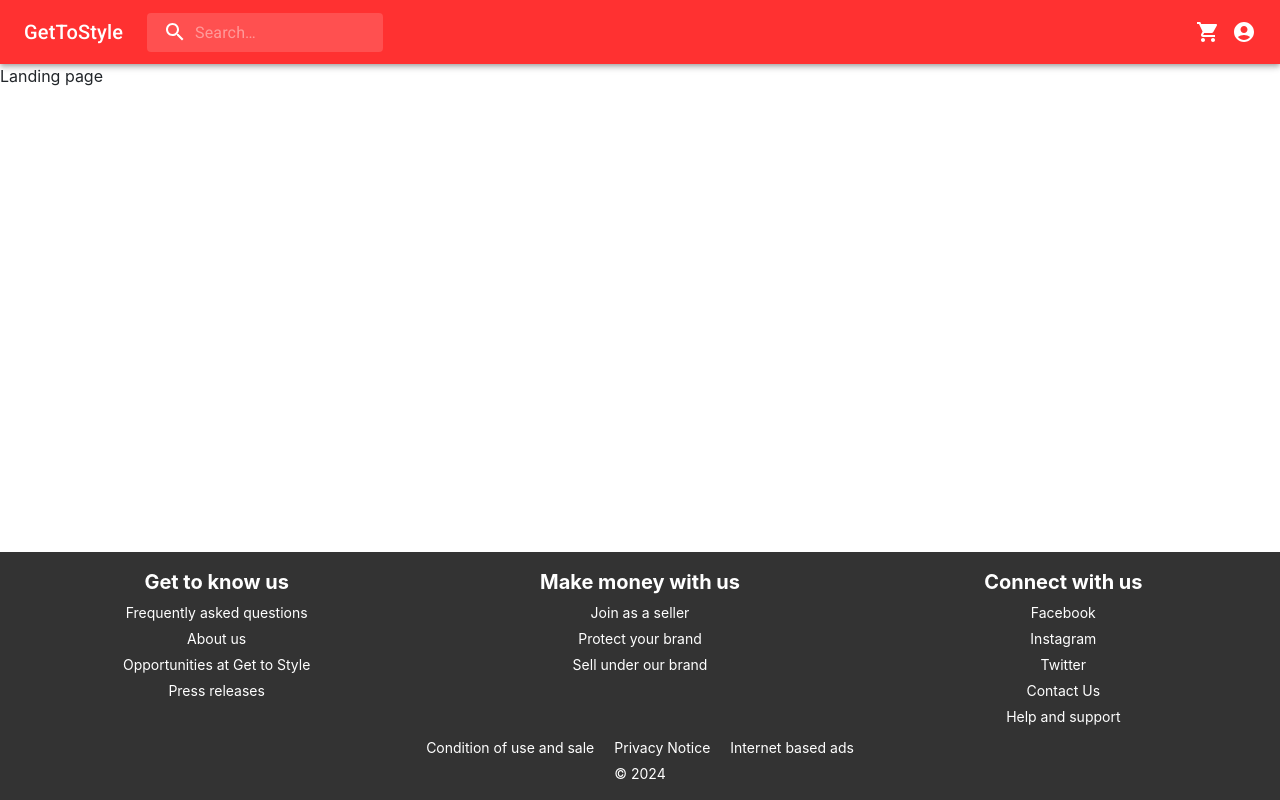
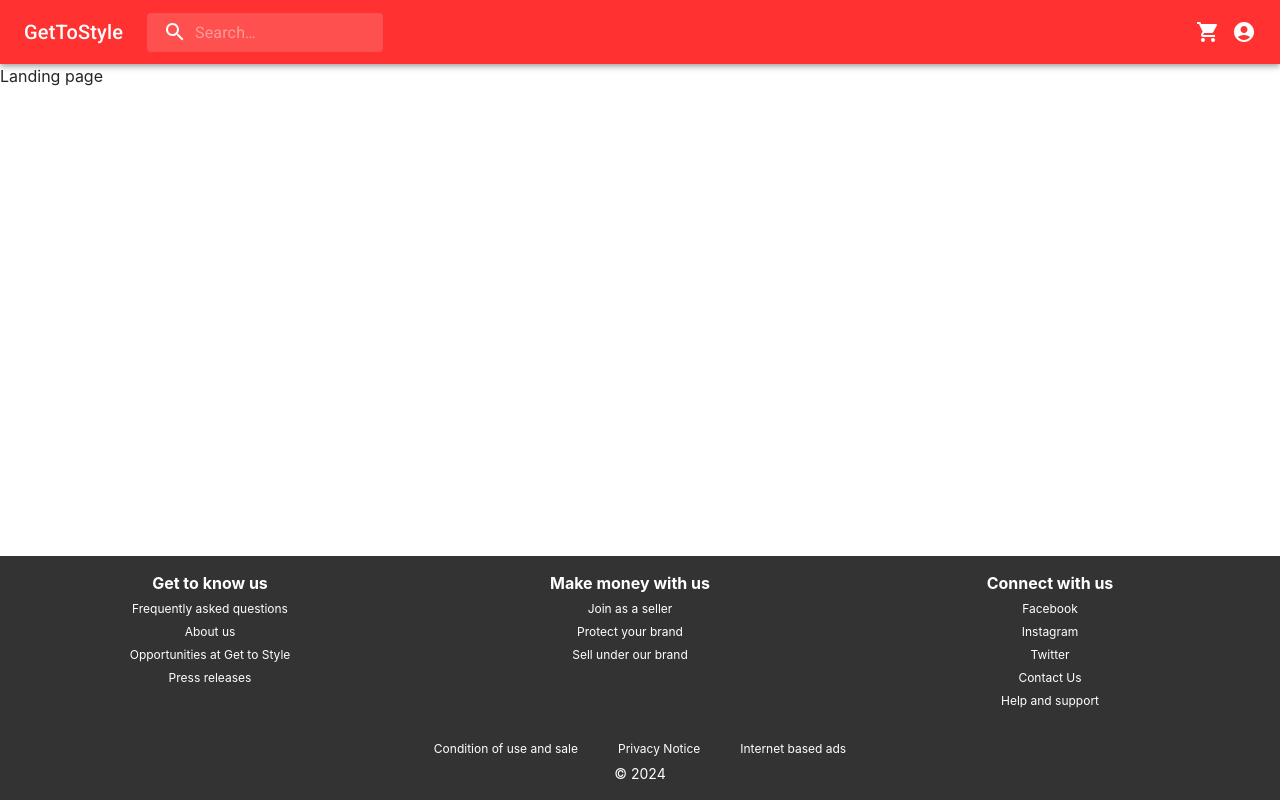
Before and after one commit to AbhinavChaitanya01/ecommerce-frontend, a React (Create React App) app: page / in a window 1280 px wide. Built offline with nearby package versions, Linux system fonts and the light colour scheme.

Commit message:
Fix: Footer

```diff
--- a/src/components/FooterBody.jsx
+++ b/src/components/FooterBody.jsx
@@ -4,8 +4,24 @@ const FooterBody = () => {
   const currentYear = new Date().getFullYear();
 
   const linkStyle = {
-    textDecoration: 'none', // Remove underline
-    color: '#fff',         // Set the text color to white
+    textDecoration: 'none',
+    color: '#fff',
+  };
+
+  const columnStyle = {
+    flex: 1,
+    marginRight: '20px',
+  };
+
+  const sectionStyle = {
+    margin: '5px 0',
+    fontSize: '0.75rem',
+  };
+
+  const headingStyle = {
+    margin: '5px 0',
+    fontSize: '1rem',
+    fontWeight: 'bold',
   };
 
   return (
@@ -14,44 +30,39 @@ const FooterBody = () => {
       color: '#fff',
       padding: '10px',
       paddingBottom: 0,
-      position: 'fixed',
+      position: 'absolute',
       bottom: 0,
       width: '100%',
       textAlign: 'center',
     }}>
       <div style={{ display: 'flex' }}>
-        {/* First Div */}
-        <div style={{ flex: 1, marginRight: '10px' }}>
-          <p style={{ margin: '5px 0', fontSize: '20px', fontWeight: 'bold' }}>Get to know us</p>
-          <p style={{ margin: '5px 0', fontSize: '14px' }}><a href="/" style={linkStyle}>Frequently asked questions</a></p>
-          <p style={{ margin: '5px 0', fontSize: '14px' }}><a href="/" style={linkStyle}>About us</a></p>
-          <p style={{ margin: '5px 0', fontSize: '14px' }}><a href="/" style={linkStyle}>Opportunities at Get to Style</a></p>
-          <p style={{ margin: '5px 0', fontSize: '14px' }}><a href="/" style={linkStyle}>Press releases</a></p>
+        <div style={columnStyle}>
+          <p style={headingStyle}>Get to know us</p>
+          <p style={sectionStyle}><a href="/" style={linkStyle}>Frequently asked questions</a></p>
+          <p style={sectionStyle}><a href="/" style={linkStyle}>About us</a></p>
+          <p style={sectionStyle}><a href="/" style={linkStyle}>Opportunities at Get to Style</a></p>
+          <p style={sectionStyle}><a href="/" style={linkStyle}>Press releases</a></p>
         </div>
-
-        {/* Second Div */}
-        <div style={{ flex: 1, marginRight: '10px' }}>
-          <p style={{ margin: '5px 0', fontSize: '20px', fontWeight: 'bold' }}>Make money with us</p>
-          <p style={{ margin: '5px 0', fontSize: '14px' }}><a href="/" style={linkStyle}>Join as a seller</a></p>
-          <p style={{ margin: '5px 0', fontSize: '14px' }}><a href="/" style={linkStyle}>Protect your brand</a></p>
-          <p style={{ margin: '5px 0', fontSize: '14px' }}><a href="/" style={linkStyle}>Sell under our brand</a></p>
+        <div style={columnStyle}>
+          <p style={headingStyle}>Make money with us</p>
+          <p style={sectionStyle}><a href="/" style={linkStyle}>Join as a seller</a></p>
+          <p style={sectionStyle}><a href="/" style={linkStyle}>Protect your brand</a></p>
+          <p style={sectionStyle}><a href="/" style={linkStyle}>Sell under our brand</a></p>
         </div>
-
-        {/* Third Div */}
-        <div style={{ flex: 1 }}>
-          <p style={{ margin: '5px 0', fontSize: '20px', fontWeight: 'bold' }}>Connect with us</p>
-          <p style={{ margin: '5px 0', fontSize: '14px' }}><a href="/" style={linkStyle}>Facebook</a></p>
-          <p style={{ margin: '5px 0', fontSize: '14px' }}><a href="/" style={linkStyle}>Instagram</a></p>
-          <p style={{ margin: '5px 0', fontSize: '14px' }}><a href="/" style={linkStyle}>Twitter</a></p>
-          <p style={{ margin: '5px 0', fontSize: '14px' }}><a href="/" style={linkStyle}>Contact Us</a></p>
-          <p style={{ margin: '5px 0', fontSize: '14px' }}><a href="/" style={linkStyle}>Help and support</a></p>
+        <div style={columnStyle}>
+          <p style={headingStyle}>Connect with us</p>
+          <p style={sectionStyle}><a href="/" style={linkStyle}>Facebook</a></p>
+          <p style={sectionStyle}><a href="/" style={linkStyle}>Instagram</a></p>
+          <p style={sectionStyle}><a href="/" style={linkStyle}>Twitter</a></p>
+          <p style={sectionStyle}><a href="/" style={linkStyle}>Contact Us</a></p>
+          <p style={sectionStyle}><a href="/" style={linkStyle}>Help and support</a></p>
         </div>
       </div>
       <div>
-        <div style={{ display: 'flex', justifyContent: 'center' }}>
-          <p style={{ margin: '5px 10px', fontSize: '14px' }}><a href="/" style={linkStyle}>Condition of use and sale</a></p>
-          <p style={{ margin: '5px 10px', fontSize: '14px' }}><a href="/" style={linkStyle}>Privacy Notice</a></p>
-          <p style={{ margin: '5px 10px', fontSize: '14px' }}><a href="/" style={linkStyle}>Internet based ads</a></p>
+        <div style={{ display: 'flex', justifyContent: 'center', marginTop: '20px' }}>
+          <p style={{ ...sectionStyle, margin: '5px 20px' }}><a href="/" style={linkStyle}>Condition of use and sale</a></p>
+          <p style={{ ...sectionStyle, margin: '5px 20px' }}><a href="/" style={linkStyle}>Privacy Notice</a></p>
+          <p style={{ ...sectionStyle, margin: '5px 20px' }}><a href="/" style={linkStyle}>Internet based ads</a></p>
         </div>
         <p style={{ fontSize: '14px' }}>
           &copy; {currentYear}
```
